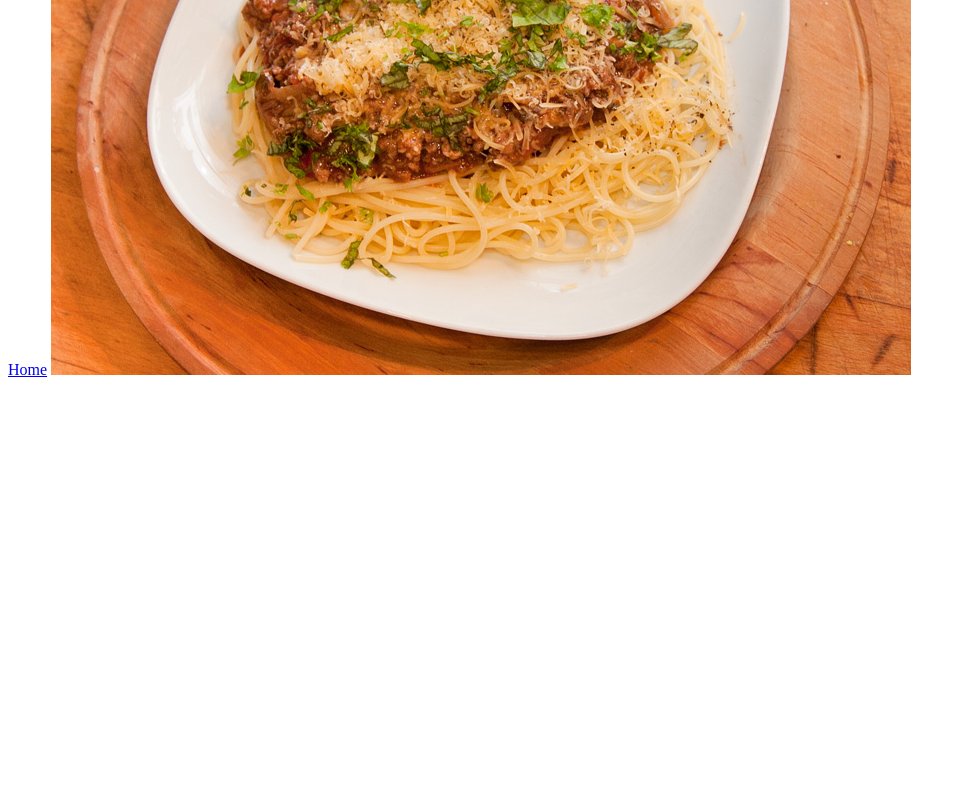
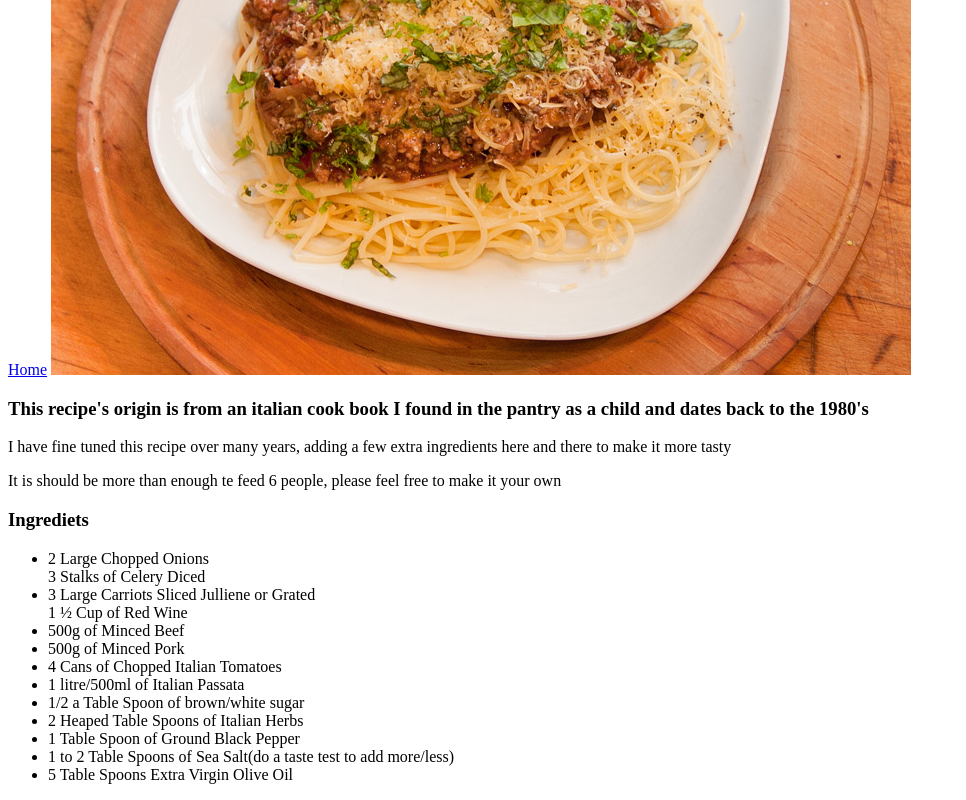
Before and after one commit to FoxBat96-FSD/odin-recipes, a plain HTML site: page recipes/bolognese.html in a window 1280 px wide. Shown: the part 324-1124 px from the top of the page, without its empty margins (0-966 px from the left). Before the commit the page ends 800 px from the top, so only its background shows below. Drawn offline with Linux system fonts and the light colour scheme.

Commit message:
Add the Ingredients heading and List as unordered in bolognese.html

```diff
--- a/recipes/bolognese.html
+++ b/recipes/bolognese.html
@@ -8,7 +8,25 @@
 <body>
     <h1>Wilhelms' Delicious Bolognese Recipe</h1>
     <a href="../index.html">Home</a>
-    <img src="../images/bolognese.jpg"/>
-
+    <img src="../images/bolognese.jpg" alt="Delicious Bolognese in a white bowl with spaghetti topped with pamesan cheese"/>
+    <h3>This recipe's origin is from an italian cook book I found in the pantry as a child and dates back to the 1980's</h3>
+    <p>I have fine tuned this recipe over many years, adding a few extra ingredients here and there to make it more tasty</p>
+    <p>It is should be more than enough te feed 6 people, please feel free to make it your own</p>
+    <h3>Ingrediets</h3>
+    <ul>
+        <li>2 Large Chopped Onions</li>
+        <l1>3 Stalks of Celery Diced</l1>
+        <li>3 Large Carriots Sliced Julliene or Grated</li>
+        <l1>1 &frac12; Cup of Red Wine</l1>
+        <li>500g of Minced Beef</li>
+        <li>500g of Minced Pork</li>
+        <li>4 Cans of Chopped Italian Tomatoes</li>
+        <li>1 litre/500ml of Italian Passata</li>
+        <li>1/2 a Table Spoon of brown/white sugar</li>
+        <li>2 Heaped Table Spoons of Italian Herbs</li>
+        <li>1 Table Spoon of Ground Black Pepper</li>
+        <li>1 to 2 Table Spoons of Sea Salt(do a taste test to add more/less)</li>
+        <li>5 Table Spoons Extra Virgin Olive Oil</li>
+    </ul>
 </body>
 </html>
```
